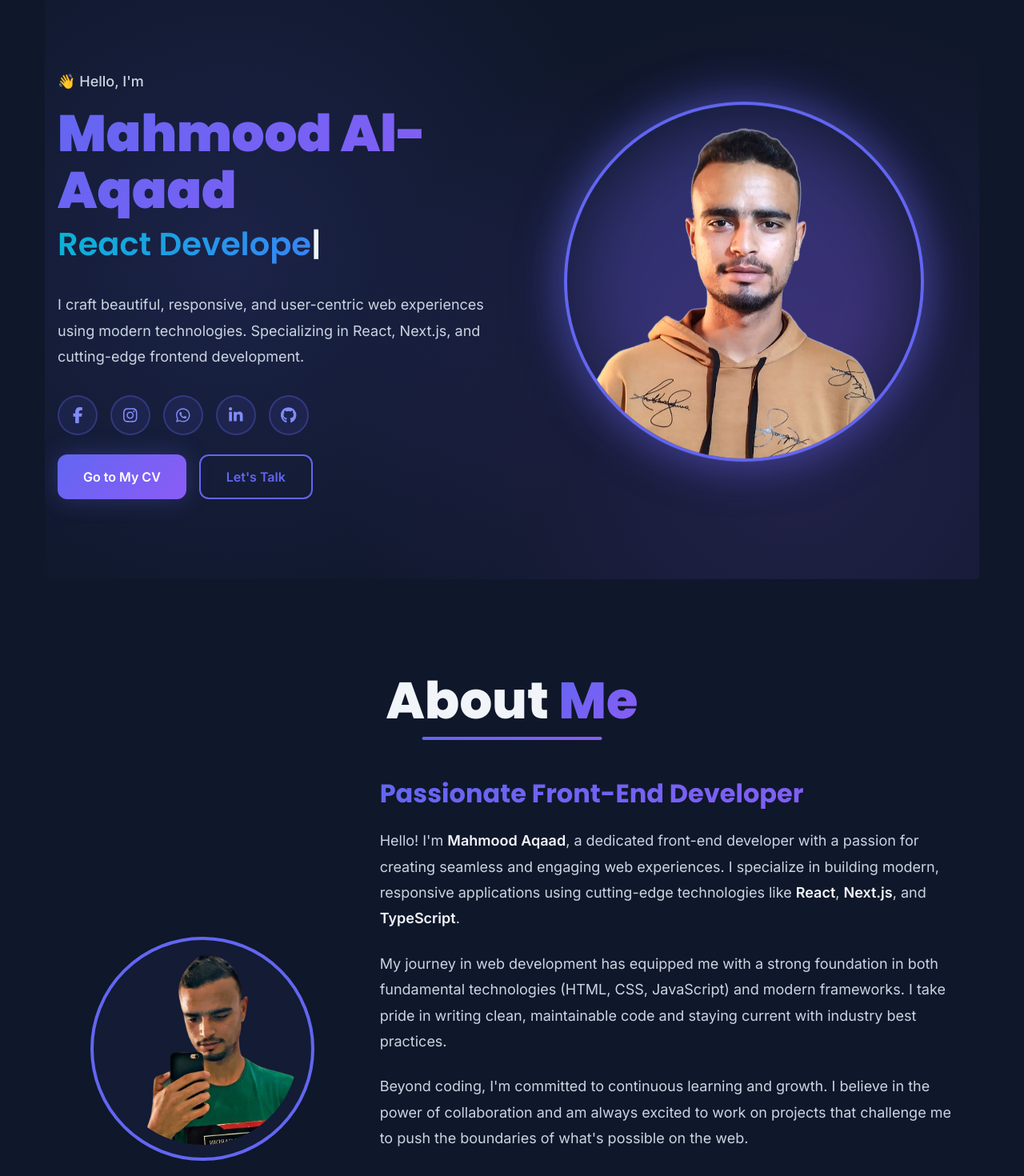
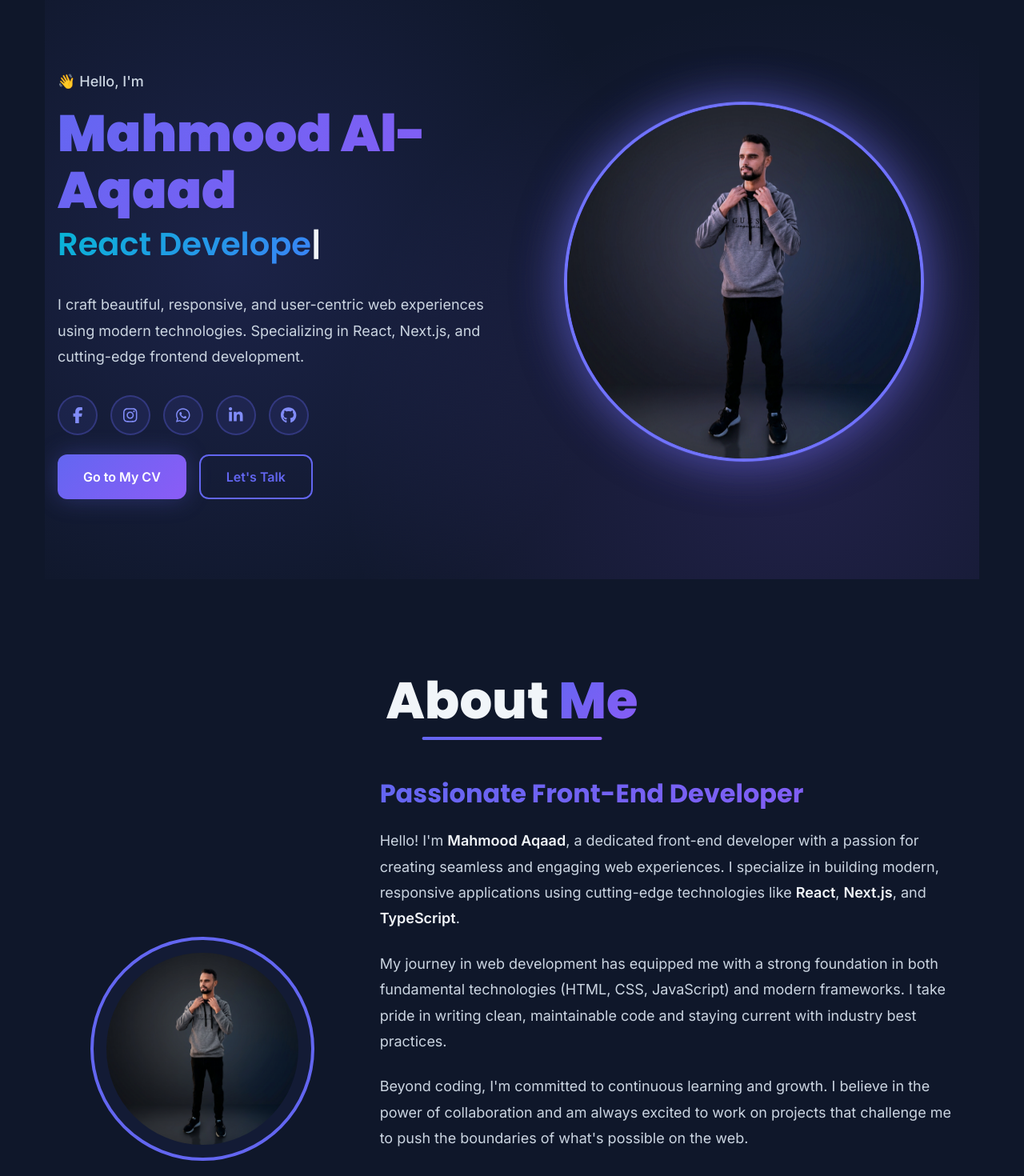
Before and after one commit to mahmoodaqaad/my-portfolio-react, a React (Create React App) app: page / in a window 1280 px wide. Shown: the part 100-1570 px from the top of the page at 80% size. Built offline with nearby package versions, Linux system fonts and the light colour scheme.

Commit message:
change ing

```diff
--- a/src/Pages/About/About.jsx
+++ b/src/Pages/About/About.jsx
@@ -51,7 +51,7 @@ const About = () => {
                         <div className='row align-items-center g-4'>
                             <motion.div variants={itemVariants} className="col-12 col-lg-4 text-center">
                                 <div className="about-image-wrapper">
-                                    <img src={require("../../IMG/aproto12-rmback-removebg.png")} alt="Mahmood Al-Aqaad" />
+                                    <img src={require("../../IMG/hero-clean.png")} alt="Mahmood Al-Aqaad" />
                                 </div>
                             </motion.div>
 
--- a/src/Pages/Hero/Hero.css
+++ b/src/Pages/Hero/Hero.css
@@ -124,10 +124,12 @@
 }
 
 .profile-image-wrapper img {
+    mix-blend-mode: multiply;
     width: 100%;
     height: auto;
     aspect-ratio: 1;
     object-fit: cover;
+    filter: brightness(1.2);
     border-radius: 50%;
     border: 4px solid var(--primary);
     box-shadow: 0 0 60px rgba(99, 102, 241, 0.5);
--- a/src/Pages/Hero/Hero.jsx
+++ b/src/Pages/Hero/Hero.jsx
@@ -7,7 +7,7 @@ import { FontAwesomeIcon } from '@fortawesome/react-fontawesome';
 import { faFacebookF, faGithub, faInstagram, faLinkedinIn, faWhatsapp } from '@fortawesome/free-brands-svg-icons';
 import { motion } from 'framer-motion';
 import Typed from 'typed.js';
-const LINK_CV ="https://drive.google.com/file/d/1y-tEt1HLXLb50HgbeW172bQSrBbRk5ax/view?usp=sharing"
+const LINK_CV = "https://drive.google.com/file/d/1y-tEt1HLXLb50HgbeW172bQSrBbRk5ax/view?usp=sharing"
 const Hero = () => {
     const typedElement = useRef(null);
 
@@ -121,7 +121,7 @@ const Hero = () => {
                         variants={itemVariants}
                     >
                         <div className='profile-image-wrapper'>
-                            <img src={require("../../IMG/PEC-2.png")} alt="Mahmood Al-Aqaad" />
+                            <img src={require("../../IMG/hero-clean.png")} alt="Mahmood Al-Aqaad" />
                             <div className='image-backdrop'></div>
                         </div>
                     </motion.div>
```
Also changed, not shown: src/IMG/hero-clean.png (added).
